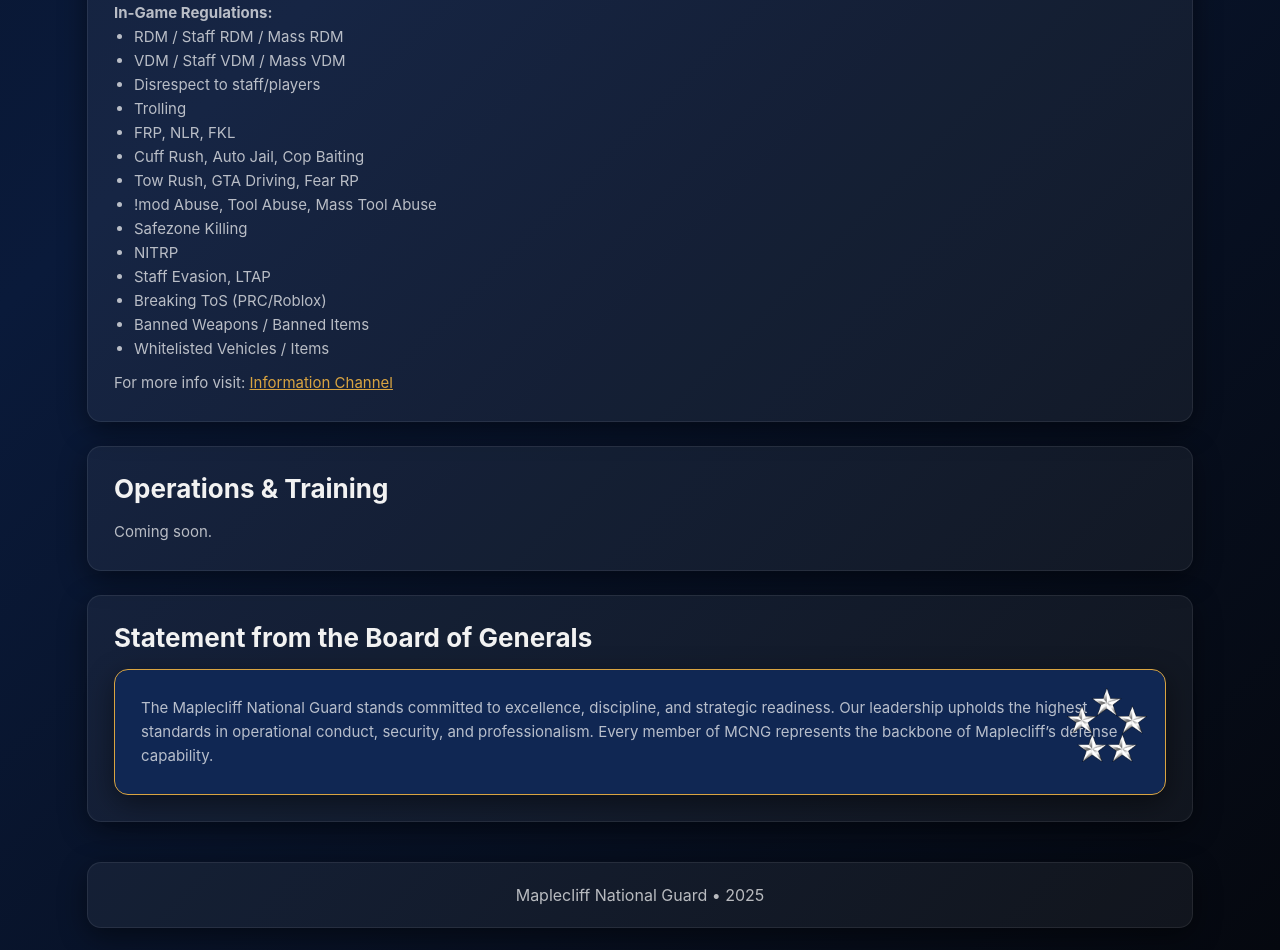
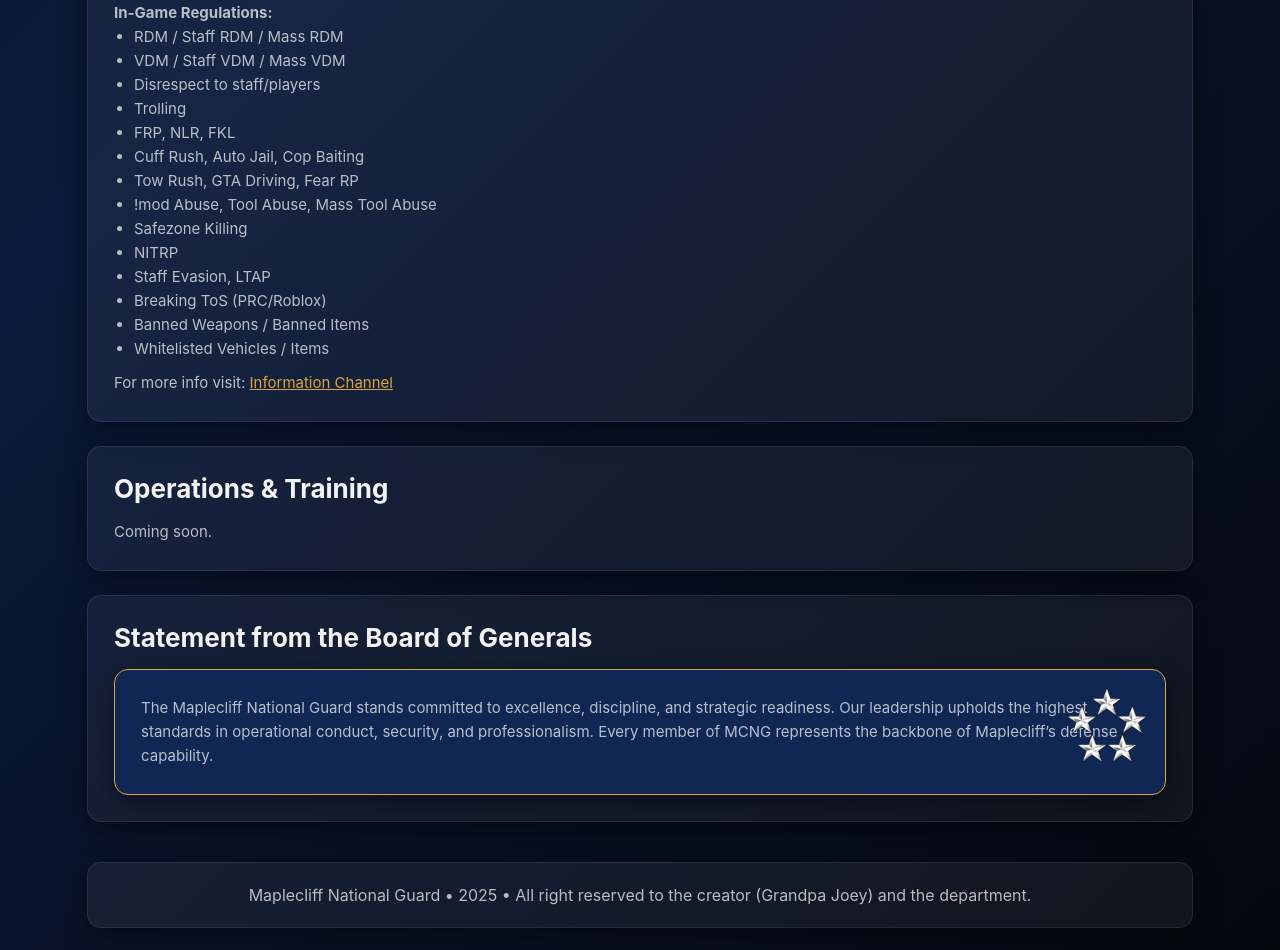
Before and after one commit to Maplecliff-National-Guard-HRBRP/Official-Website, a plain HTML site: page index.html in a window 1280 px wide. Shown: the part 2566-3516 px from the top of the page. Drawn offline with Linux system fonts and the light colour scheme; files whose address does not match are found by name.

Commit message:
Update index.html

```diff
--- a/index.html
+++ b/index.html
@@ -419,7 +419,7 @@ footer {
 </div>
 
 <footer>
-  Maplecliff National Guard • 2025
+  Maplecliff National Guard • 2025 • All right reserved to the creator (Grandpa Joey) and the department.
 </footer>
 
 </div>
```
